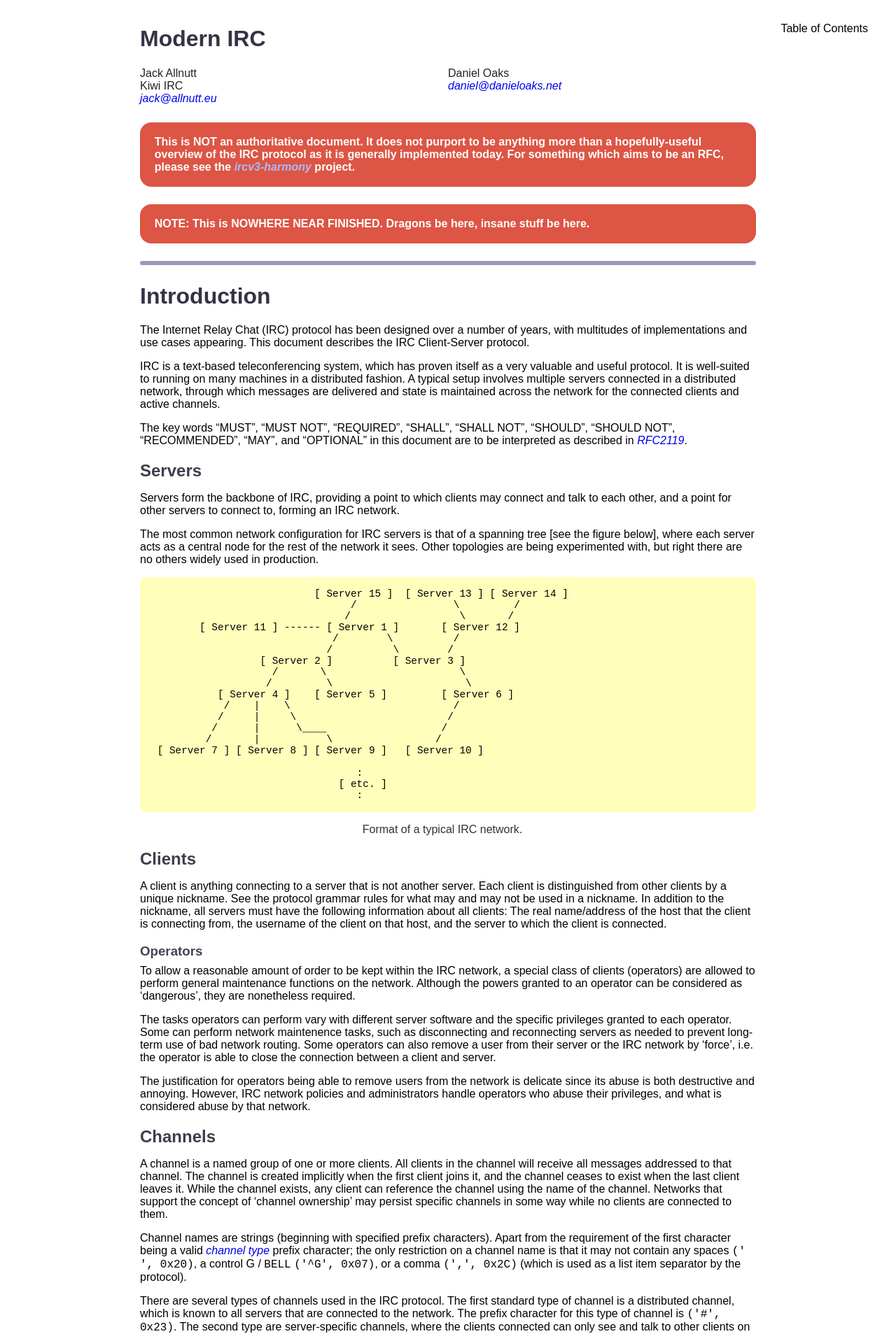
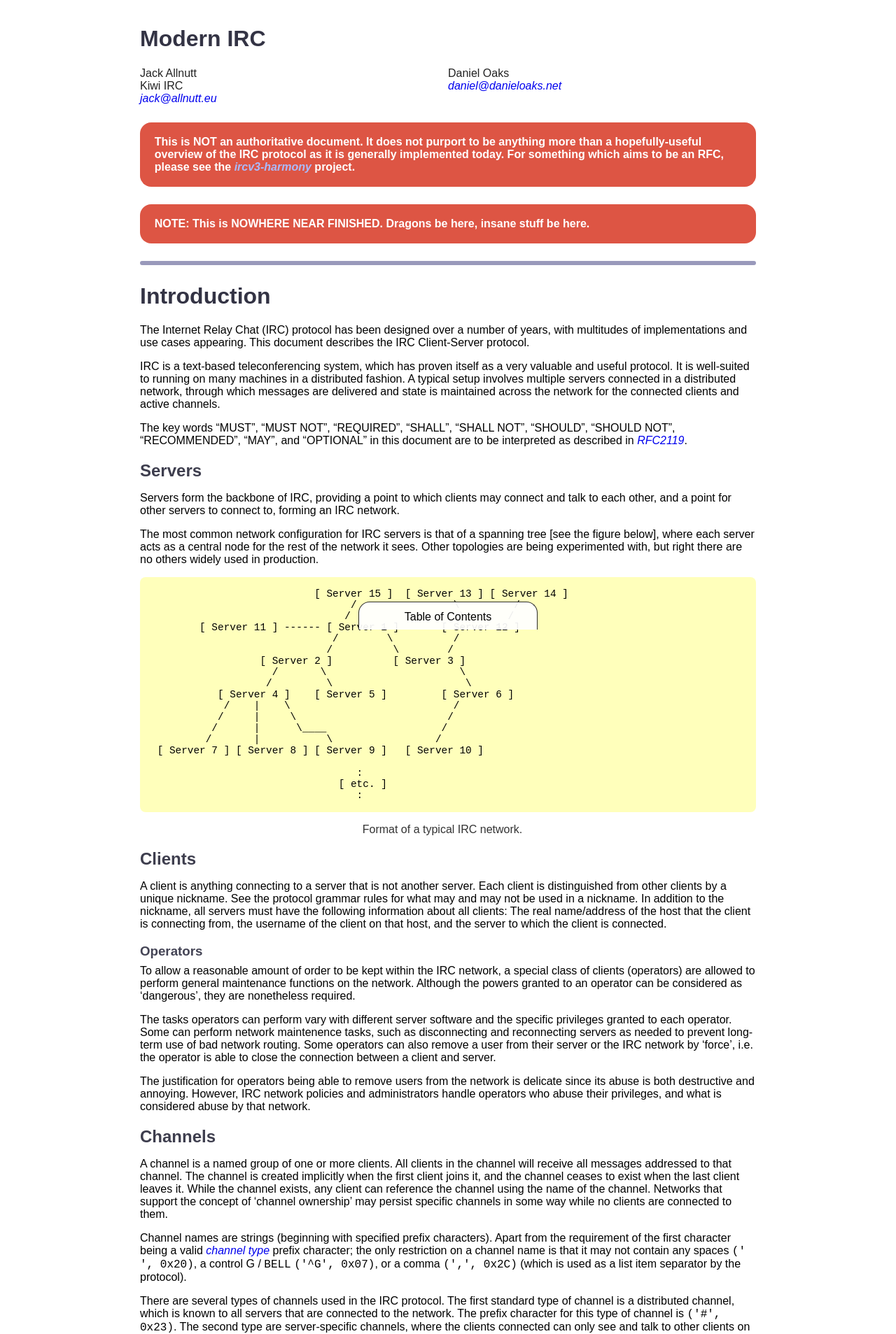
Before and after one commit to ircdocs/modern-irc, a Jekyll site: the page built from index.md, in a window 1280 px wide. Shown: the top 1907 px of the page at 70% size. Built offline with Jekyll 4.4.1, drawn with Linux system fonts in a browser that asks for light colours.

Commit message:
Layout Table of Contents button more nicely

```diff
--- a/_layouts/default.html
+++ b/_layouts/default.html
@@ -13,7 +13,7 @@
         <meta name="viewport" content="width=device-width, initial-scale=1, maximum-scale=1">
     </head>
     <body>
-        <div id="show-toc">Table of Contents</div>
+        <div id="show-toc"><div>Table of Contents</div></div>
         <div id="toc-popup" style="display: none"><div>
             <h2>Table of Contents</h2>
             <div id="table-of-contents"></div>
--- a/css/screen.sass
+++ b/css/screen.sass
@@ -70,12 +70,23 @@ html, body
             margin-top: 0.3rem
 #show-toc
     position: fixed
-    top: 1rem
-    right: 1.5rem
-    padding: 1rem
-    background: rgba(255, 255, 255, 0.925)
-    border-radius: 1.5rem
-    cursor: pointer
+    bottom: 0
+    left: 0
+    width: 100%
+    pointer-events: none
+    > div
+        display: block
+        margin: 0 auto
+        height: 2.5rem
+        max-width: 16rem
+        padding: 0.75rem
+        background: rgba(255, 255, 255, 0.925)
+        border: 0.1rem solid #2b2b2b
+        border-bottom: none
+        border-radius: 1rem 1rem 0 0
+        cursor: pointer
+        text-align: center
+        pointer-events: all
 
 .copyright .line
     display: block
```
